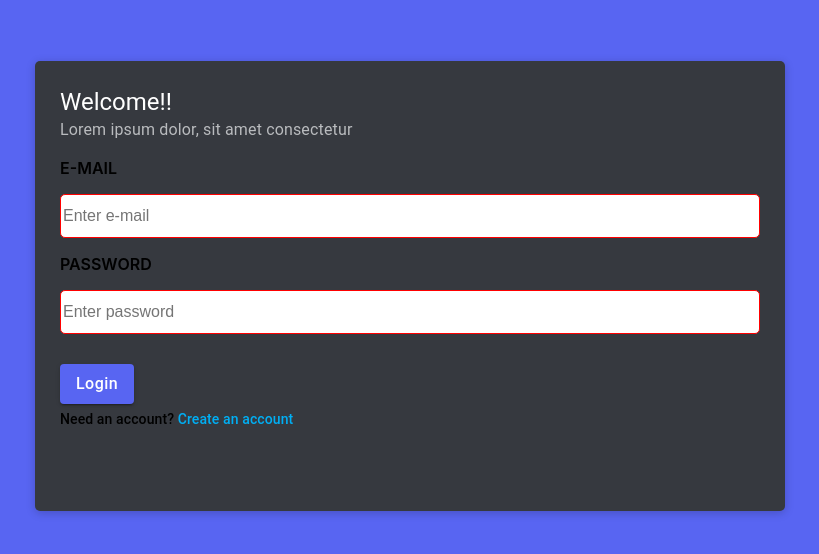
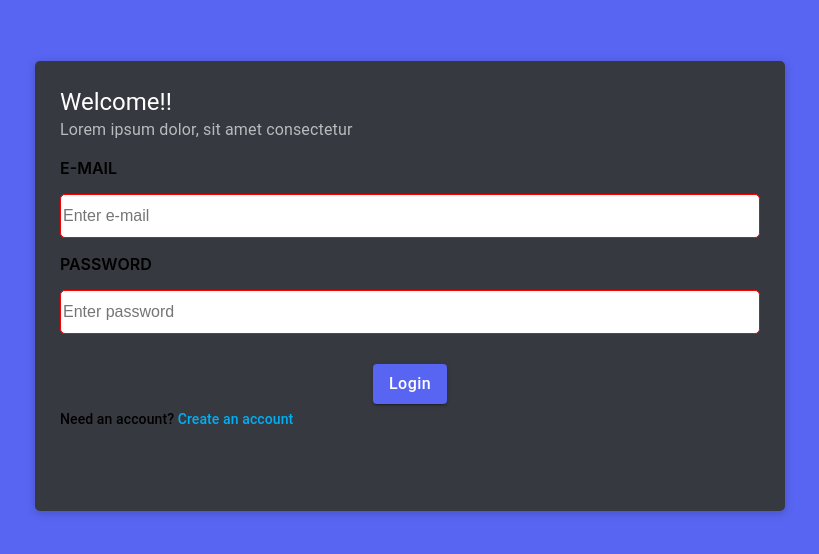
Before and after one commit to andyRamesy/discord-front-react, a React (Create React App) app: page /login in a window 1280 px wide. Shown: the part 114-668 px from the top of the page, without its empty margins (230-1049 px from the left). Built offline with nearby package versions, Linux system fonts and the light colour scheme.

Commit message:
login form validation

```diff
--- a/src/pages/authPages/LoginPage/LoginPage.jsx
+++ b/src/pages/authPages/LoginPage/LoginPage.jsx
@@ -1,17 +1,23 @@
-import React, { useState } from "react";
+import React, { useState, useEffect } from "react";
 import AuthBox from "../../../shared/components/AuthBox";
 import LoginPageHeader from "./LoginPageHeader";
 import LoginPageInput from "./LoginPageInput";
 import LoginPageFooter from "./LoginPageFooter";
+import { validateLoginForm } from "../../../utils/formValidator";
+
 
 const LoginPage = () => {
   const [mail, setMail] = useState("");
   const [password, setPassword] = useState("");
   const [isFormValid, setIsFormValid] = useState(false);
 
+  useEffect(() => {
+    setIsFormValid(validateLoginForm({ mail, password }));
+  }, [mail, password, setIsFormValid]);
+
   const handleLogin = () => {
-    console.log("login");
-  }
+    console.log("login", mail, password);
+  };
 
   return (
     <AuthBox>
--- a/src/pages/authPages/LoginPage/LoginPageFooter.tsx
+++ b/src/pages/authPages/LoginPage/LoginPageFooter.tsx
@@ -2,16 +2,26 @@ import React from "react";
 import CustomPrimaryButton from "../../../shared/components/CustomPrimaryButton";
 import RedirectInfo from "../../../shared/components/RedirectInfo";
 import { useNavigate } from "react-router-dom";
+import { Tooltip } from "@mui/material";
+
+const getFormNotValid = () => {
+  return "Form not valid";
+};
+
+const getFormValidMessage = () => {
+  return "Press to log in";
+};
 
 const LoginPageFooter = ({ handleLogin, isFormValid }) => {
   const navigate = useNavigate();
   const handlePushToRegisterPage = () => {
-    navigate("/register")
+    navigate("/register");
   };
 
   return (
     <>
-      <div>
+      <Tooltip title={!isFormValid ? getFormNotValid() : getFormValidMessage()}>
+        <div style={{ display: "flex", justifyContent: "center" }}>
           <CustomPrimaryButton
             label="Login"
             additionalStyles={{ marginTop: "30px" }}
@@ -19,6 +29,7 @@ const LoginPageFooter = ({ handleLogin, isFormValid }) => {
             onClick={handleLogin}
           />
         </div>
+      </Tooltip>
       <RedirectInfo
         text="Need an account? "
         redirectText="Create an account"
--- /dev/null
+++ b/src/utils/formValidator.ts
@@ -0,0 +1,19 @@
+interface IMail {
+  mail: string;
+  password: string;
+}
+
+export const validateLoginForm = ({ mail, password }: IMail): boolean => {
+  const isMailValid = validateMail(mail);
+  const isPasswordValid = validatePassword(password);
+  return isMailValid && isPasswordValid;
+};
+
+const validatePassword = (password: string): boolean => {
+  return password.length > 6 && password.length < 12;
+};
+
+const validateMail = (mail: string): boolean => {
+  const emailPattern = /^[a-zA-Z0-9._-]+@[a-zA-Z0-9.-]+\.[a-zA-Z]{2,4}$/;
+  return emailPattern.test(mail);
+};
```
Lines whose indentation alone changed are shown as unchanged.
